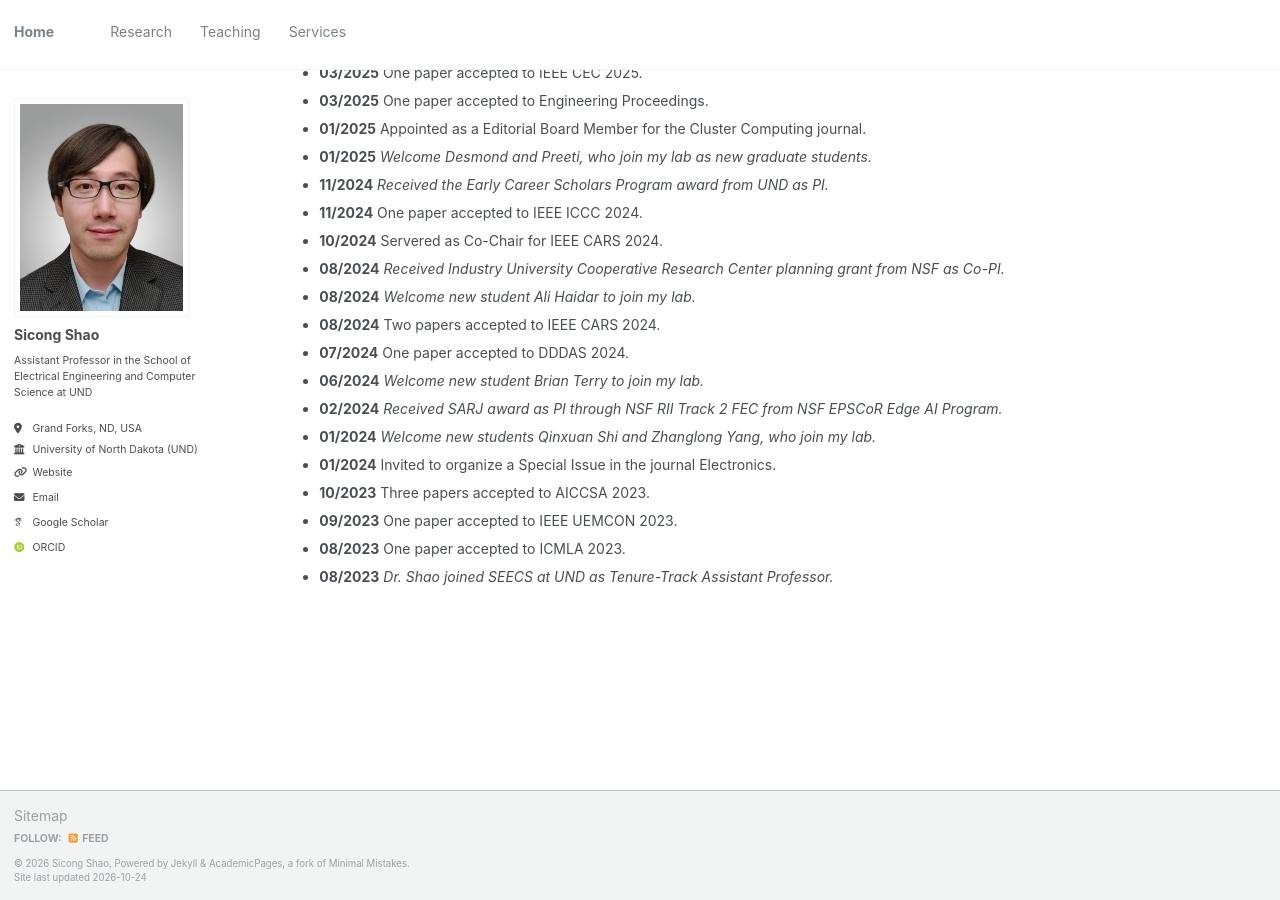
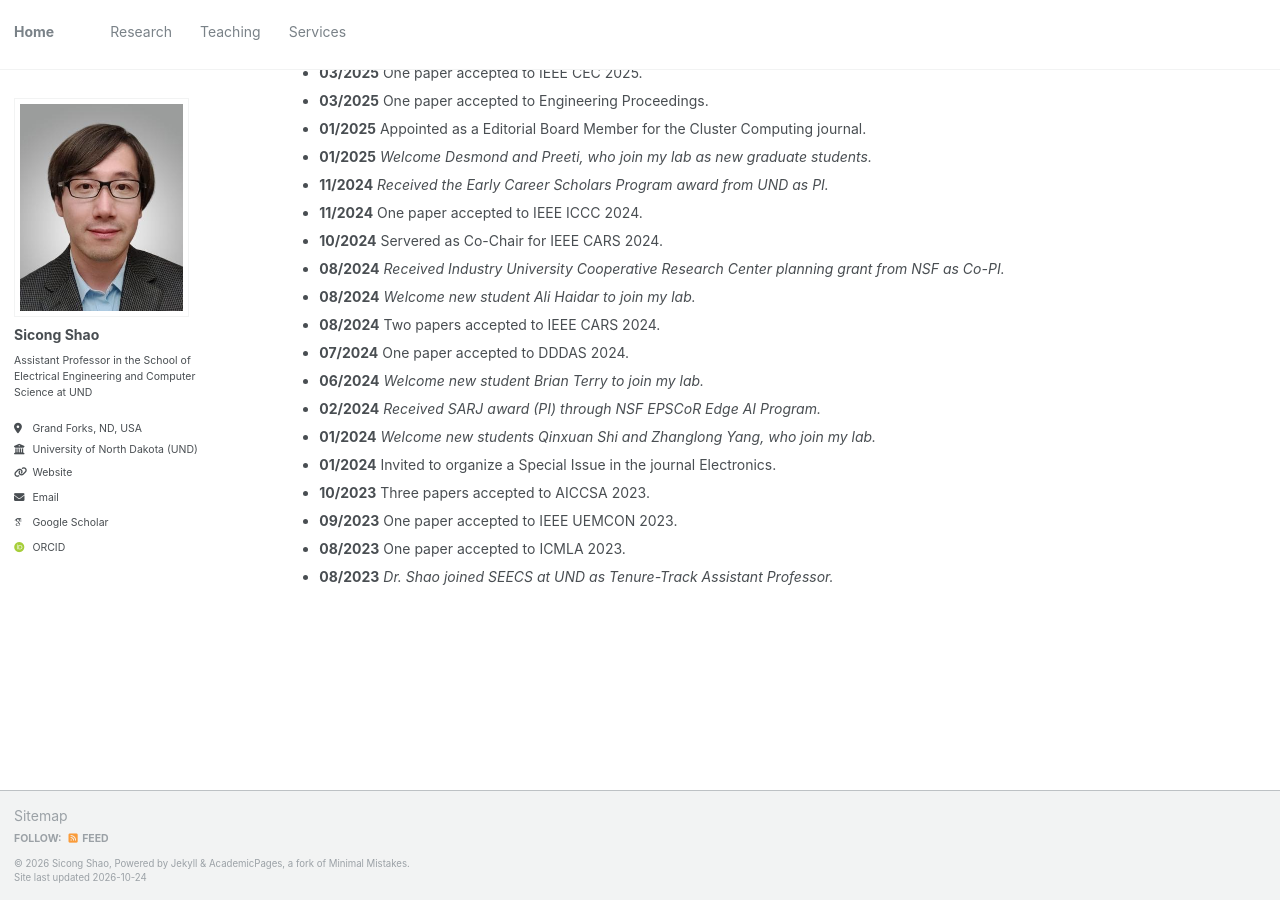
Before and after one commit to sicongshao/sicongshao.github.io, a Jekyll site: the page built from _pages/about.md, in a window 1280 px wide and 900 px high, scrolled down 1803 px. Built offline with Jekyll 4.4.1, drawn with Linux system fonts in a browser that asks for light colours; some web fonts are replaced.

Commit message:
first commit

```diff
--- a/_pages/about.md
+++ b/_pages/about.md
@@ -83,7 +83,7 @@ News
 * **08/2024** Two papers accepted to IEEE CARS 2024.
 * **07/2024** One paper accepted to DDDAS 2024.
 * **06/2024** *Welcome new student Brian Terry to join my lab.*
-* **02/2024** *Received SARJ award as PI through NSF RII Track 2 FEC from NSF EPSCoR Edge AI Program.*
+* **02/2024** *Received SARJ award (PI) through NSF EPSCoR Edge AI Program.*
 * **01/2024** *Welcome new students Qinxuan Shi and Zhanglong Yang, who join my lab.*
 * **01/2024** Invited to organize a Special Issue in the journal Electronics.
 * **10/2023** Three papers accepted to AICCSA 2023.
```
